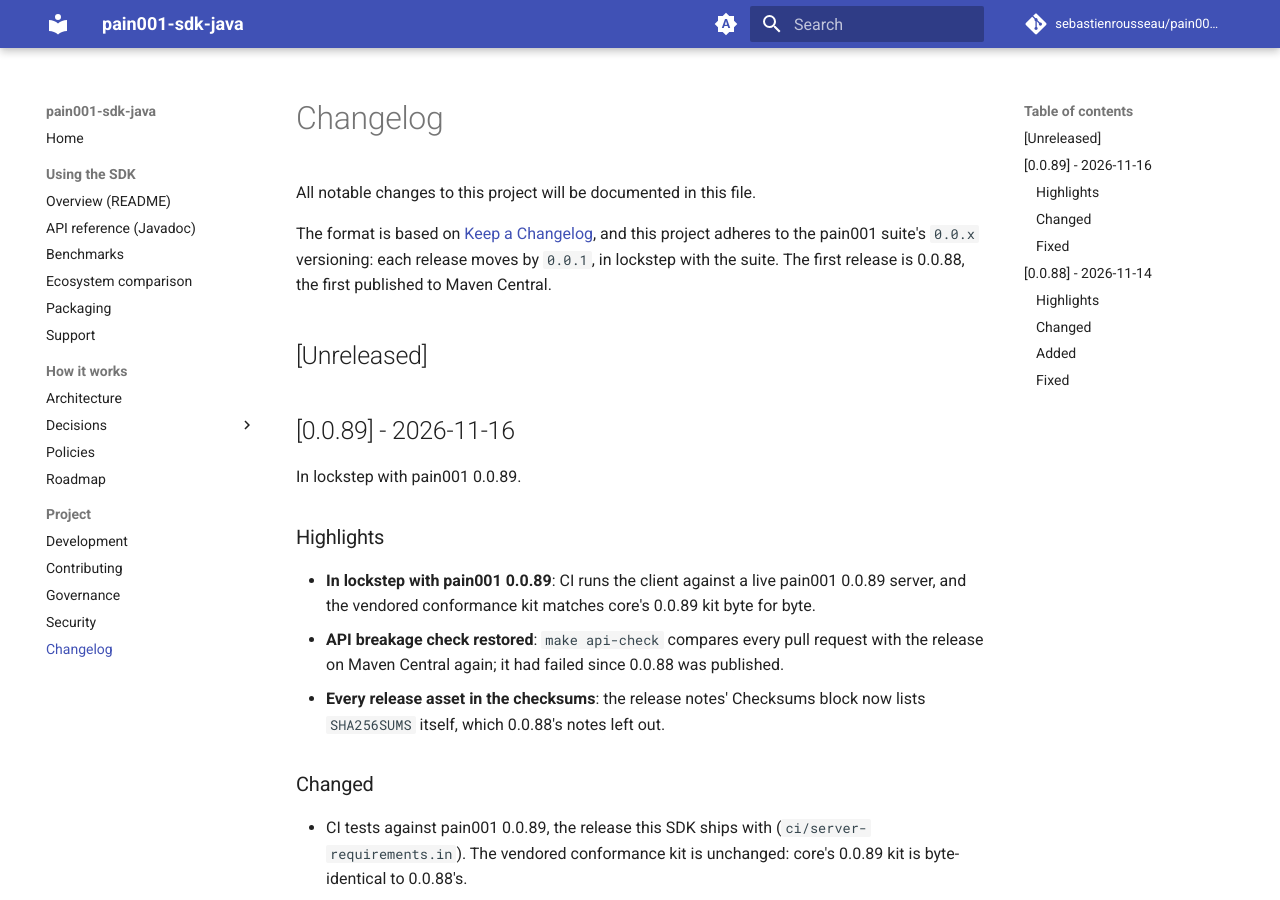
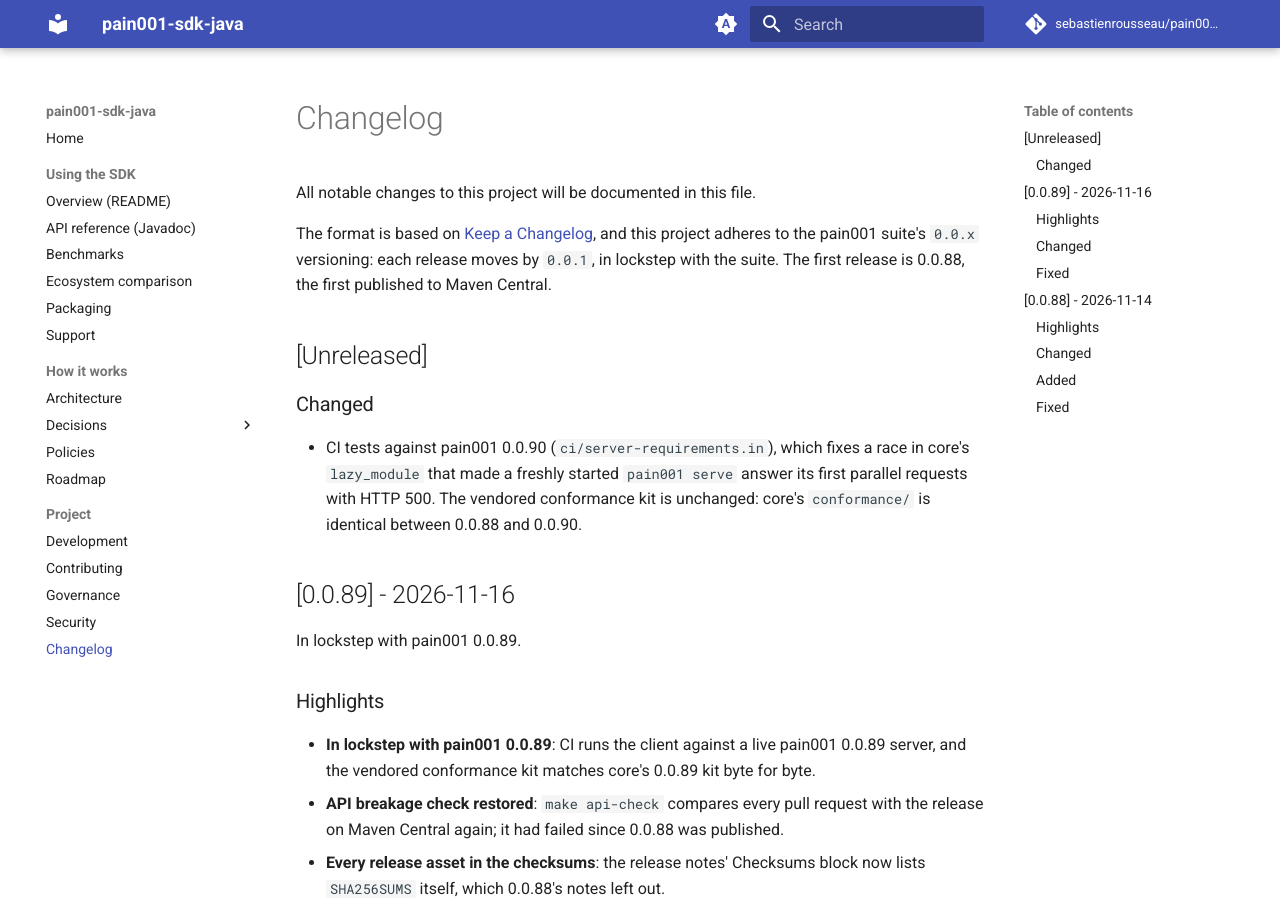
Before and after one commit to sebastienrousseau/pain001-sdk-java, an MkDocs documentation site: the page built from docs/changelog.md, in a window 1280 px wide and 900 px high. Built offline with MkDocs 1.6.1 and Material for MkDocs 9.7.7, drawn with Linux system fonts in a browser that asks for light colours; comment, search, counter and statistics services are not loaded.

Commit message:
build: test against pain001 0.0.90
CI's conformance server moves from pain001 0.0.89 to 0.0.90. Core
0.0.90 fixes a race in lazy_module where a freshly started
`pain001 serve` answered its first parallel requests with HTTP 500;
it is on PyPI.

ci/server-requirements.txt was regenerated with --refresh, then with
its header command (--refresh-package pain001) so the header comment
is unchanged: only the pain001 line and its two hashes changed, and
both match PyPI's for the 0.0.90 wheel and sdist. The vendored
conformance kit is unchanged, as core's conformance/ is identical
between v0.0.88 and v0.0.90.

The install command in CONTRIBUTING.md, the server version stated in
README.md and SUPPORT.md, and the bug report's server placeholder
follow.

Assisted-by: Claude Code:claude-opus-5-5 uv
Co-Authored-By: Claude Opus 5.5 <noreply@anthropic.com>
Signed-off-by: Sebastien Rousseau <sebastienrousseau@users.noreply.github.com>

```diff
--- a/CHANGELOG.md
+++ b/CHANGELOG.md
@@ -10,6 +10,14 @@ release moves by `0.0.1`, in lockstep with the suite. The first release
 is 0.0.88, the first published to Maven Central.
 
 ## [Unreleased]
+
+### Changed
+
+- CI tests against pain001 0.0.90 (`ci/server-requirements.in`),
+  which fixes a race in core's `lazy_module` that made a freshly
+  started `pain001 serve` answer its first parallel requests with
+  HTTP 500. The vendored conformance kit is unchanged: core's
+  `conformance/` is identical between 0.0.88 and 0.0.90.
 
 ## [0.0.89] - 2026-11-16
 
```
Also changed, not shown: CONTRIBUTING.md (+1 -1 lines), README.md (+1 -1 lines), SUPPORT.md (+1 -1 lines), 3 other files.
